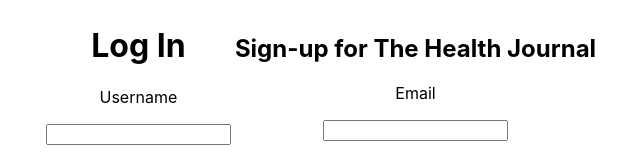
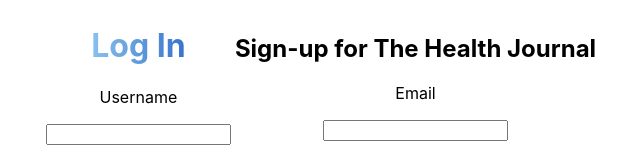
Before and after one commit to comp426-2022-spring/a99-porrima, a React (Create React App) app in the folder porrima-app/: page / in a window 1280 px wide. Shown: the top 159 px of the page, without its empty margins (319-959 px from the left). Built offline with nearby package versions, Linux system fonts and the light colour scheme.

Commit message:
pushin minor changes, aligning text and adding color gradient, testing the commit

```diff
--- a/porrima-app/package.json
+++ b/porrima-app/package.json
@@ -9,7 +9,7 @@
     "react": "^18.0.0",
     "react-dom": "^18.0.0",
     "react-router-dom": "^6.3.0",
-    "react-scripts": "5.0.1",
+    "react-scripts": "^5.0.1",
     "web-vitals": "^2.1.4"
   },
   "scripts": {
--- a/porrima-app/src/App.css
+++ b/porrima-app/src/App.css
@@ -1,3 +1,13 @@
 .wrapper {
   padding: 20px;
 }
+
+h1{
+  background: -webkit-linear-gradient(left, rgb(173, 231, 254), rgb(18, 77, 188));
+  -webkit-background-clip: text;
+  -webkit-text-fill-color: transparent;
+}
+
+.header{
+  text-align: center;
+}
--- a/porrima-app/src/App.js
+++ b/porrima-app/src/App.js
@@ -30,7 +30,10 @@
 
   return (
     <div className="wrapper">
-      <h1>The Health Journal</h1>
+      <div class="header">
+        <h1>The Health Journal</h1>
+      </div>
+
       <button onClick={signOut}>Log Out</button>
       <nav>
         <button onClick={goHome}>Home</button>
```
Also changed, not shown: 2 other files (tests, documents, lock files or other folders).
